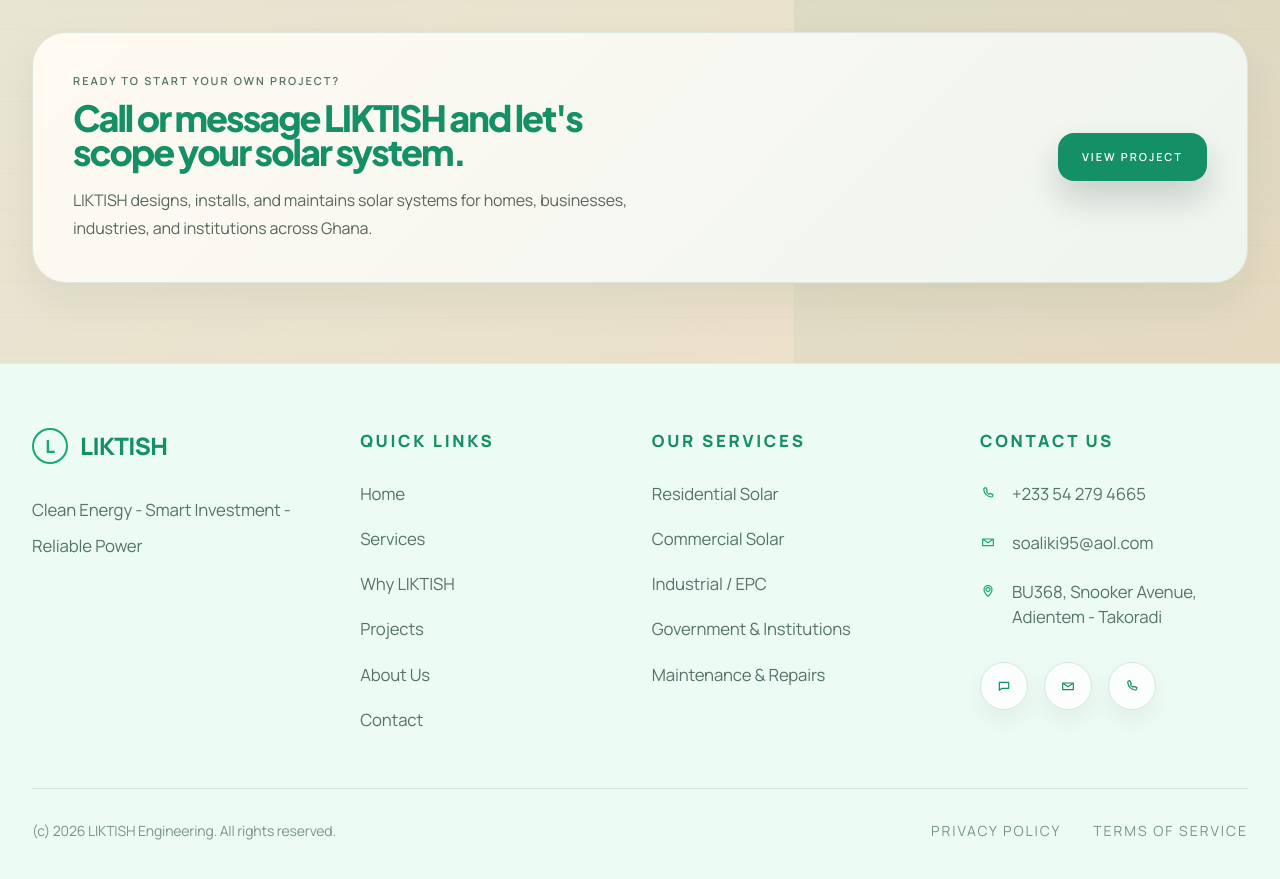
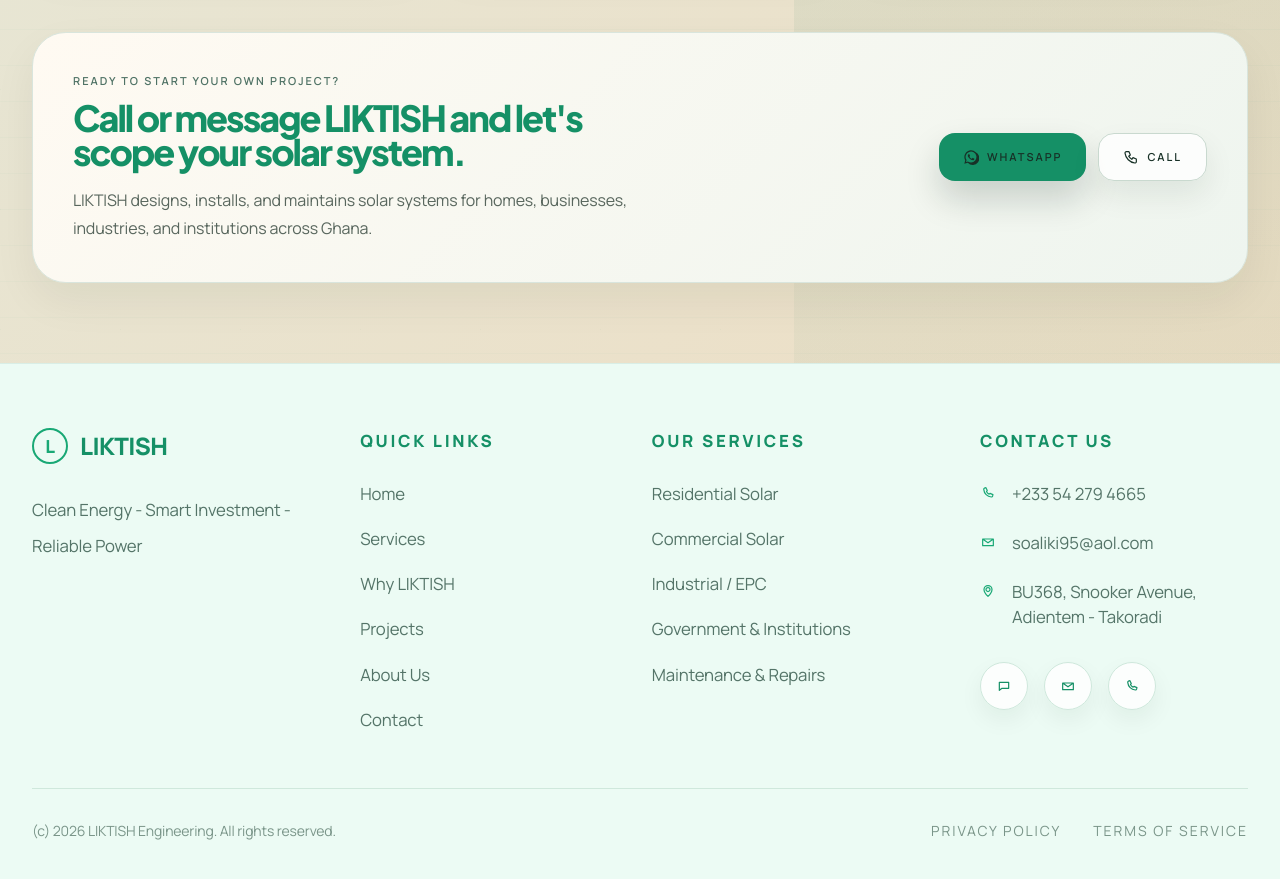
Before and after one commit to Mikedwin/LIKTISH-WEBSITE-, a Next.js app: page /projects in a window 1280 px wide. Shown: the part 2040-2919 px from the top of the page. Built offline with nearby package versions, Linux system fonts and the light colour scheme.

Commit message:
Replace projects CTA with WhatsApp and call actions

```diff
--- a/src/app/(marketing)/projects/page.tsx
+++ b/src/app/(marketing)/projects/page.tsx
@@ -1,7 +1,7 @@
 import Image from "next/image";
 import Link from "next/link";
 import { buildMetadata } from "@/lib/seo/metadata";
-import { projects } from "@/lib/site-data";
+import { projects, siteContact } from "@/lib/site-data";
 
 export const metadata = buildMetadata({
   title: "Projects | LIKTISH Engineering",
@@ -230,13 +230,40 @@ export default function ProjectsPage() {
               </p>
             </div>
             <div className="md:justify-self-end">
-            <Link
-              href={`/projects/${featuredProject.slug}`}
-              className="inline-flex min-h-12 items-center rounded-[1rem] bg-brand px-6 py-3 text-[11px] font-semibold uppercase tracking-[0.18em] !text-white shadow-[0_18px_34px_rgba(11,33,25,0.18)]"
-              style={{ color: "#ffffff" }}
-            >
-              View Project
-            </Link>
+              <div className="flex flex-col gap-3 sm:flex-row">
+                <a
+                  href={siteContact.whatsapp}
+                  target="_blank"
+                  rel="noreferrer"
+                  className="inline-flex min-h-12 items-center justify-center rounded-[1rem] bg-brand px-6 py-3 text-[11px] font-semibold uppercase tracking-[0.18em] text-white shadow-[0_18px_34px_rgba(11,33,25,0.18)]"
+                >
+                  <svg
+                    aria-hidden="true"
+                    viewBox="0 0 24 24"
+                    className="mr-2 h-4 w-4 fill-current"
+                  >
+                    <path d="M19.05 4.94A9.94 9.94 0 0 0 12 2a9.96 9.96 0 0 0-8.63 14.93L2 22l5.22-1.36A10 10 0 1 0 19.05 4.94ZM12 20.13a8.06 8.06 0 0 1-4.11-1.13l-.29-.17-3.1.81.83-3.02-.19-.31A8.12 8.12 0 1 1 12 20.13Zm4.46-5.97c-.24-.12-1.43-.71-1.65-.79-.22-.08-.38-.12-.54.12-.16.24-.62.79-.76.95-.14.16-.28.18-.52.06-.24-.12-1-.37-1.9-1.18-.7-.63-1.18-1.42-1.32-1.66-.14-.24-.02-.37.1-.49.11-.11.24-.28.36-.42.12-.14.16-.24.24-.4.08-.16.04-.3-.02-.42-.06-.12-.54-1.3-.74-1.79-.2-.47-.4-.41-.54-.42h-.46c-.16 0-.42.06-.64.3-.22.24-.84.82-.84 2s.86 2.32.98 2.48c.12.16 1.7 2.6 4.11 3.64.57.25 1.02.4 1.37.51.58.18 1.11.15 1.53.09.47-.07 1.43-.58 1.63-1.14.2-.56.2-1.04.14-1.14-.06-.1-.22-.16-.46-.28Z" />
+                  </svg>
+                  WhatsApp
+                </a>
+                <a
+                  href={`tel:${siteContact.phone.replace(/\s+/g, "")}`}
+                  className="inline-flex min-h-12 items-center justify-center rounded-[1rem] border border-[#c9d9cf] bg-white/82 px-6 py-3 text-[11px] font-semibold uppercase tracking-[0.18em] text-brand shadow-[0_14px_30px_rgba(11,33,25,0.08)]"
+                >
+                  <svg
+                    aria-hidden="true"
+                    viewBox="0 0 24 24"
+                    className="mr-2 h-4 w-4 fill-none stroke-current stroke-[1.8]"
+                  >
+                    <path
+                      d="M5 4h4l2 5-2.5 1.8a16 16 0 0 0 4.7 4.7L15 13l5 2v4a2 2 0 0 1-2.2 2A17 17 0 0 1 3 6.2 2 2 0 0 1 5 4Z"
+                      strokeLinecap="round"
+                      strokeLinejoin="round"
+                    />
+                  </svg>
+                  Call
+                </a>
+              </div>
             </div>
           </div>
         </section>
```
